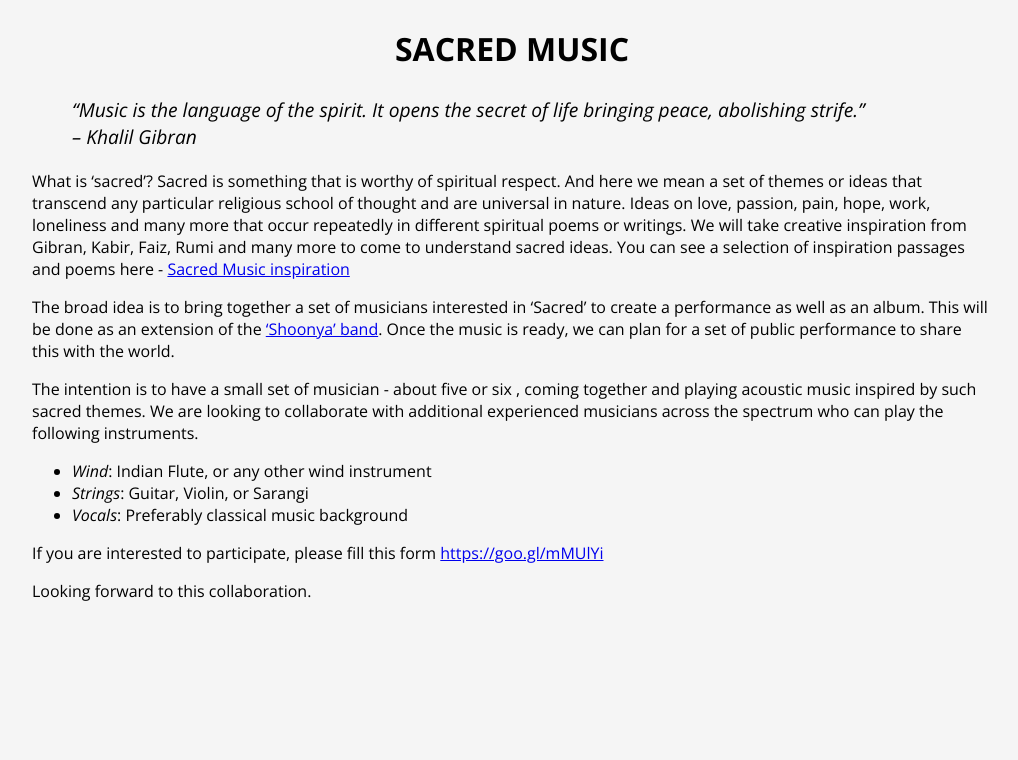
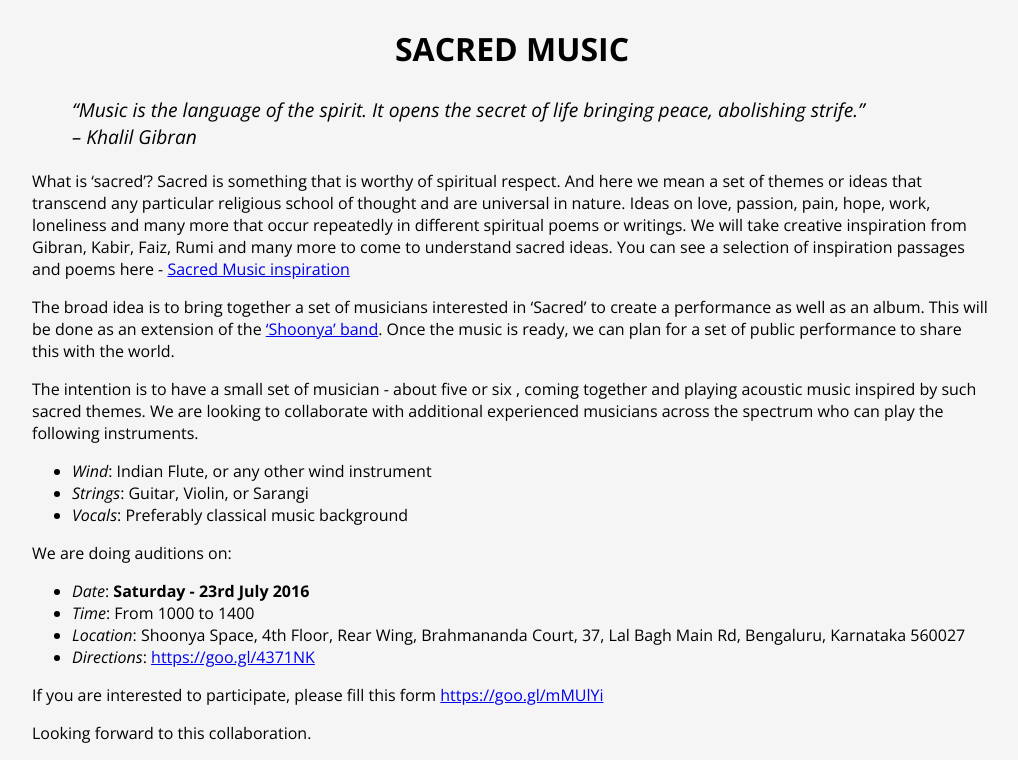
Before and after one commit to amitkaps/jembeashok, a Jekyll site: the page built from _posts/2015-07-05-sacred.md, in a window 1280 px wide. Shown: the part 271-1031 px from the top of the page, without its empty margins (128-1146 px from the left). Built offline with Jekyll 4.4.1, drawn with Linux system fonts in a browser that asks for light colours; before the commit the page ends 900 px from its top, so only the background shows below that.

Commit message:
Updated Sacred Page

```diff
--- a/_posts/2015-07-05-sacred.md
+++ b/_posts/2015-07-05-sacred.md
@@ -20,6 +20,13 @@ The intention is to have a small set of musician - about five or six , coming to
 - *Strings*: Guitar, Violin, or Sarangi
 - *Vocals*: Preferably classical music background
 
+We are doing auditions on:
+
+- *Date*: **Saturday - 23rd July 2016**
+- *Time*: From 1000 to 1400
+- *Location*: Shoonya Space, 4th Floor, Rear Wing, Brahmananda Court, 37, Lal Bagh Main Rd, Bengaluru, Karnataka 560027
+- *Directions*: [https://goo.gl/4371NK](https://goo.gl/4371NK)
+
 If you are interested to participate, please fill this form [https://goo.gl/mMUlYi](https://goo.gl/mMUlYi)
 
 Looking forward to this collaboration.
```
